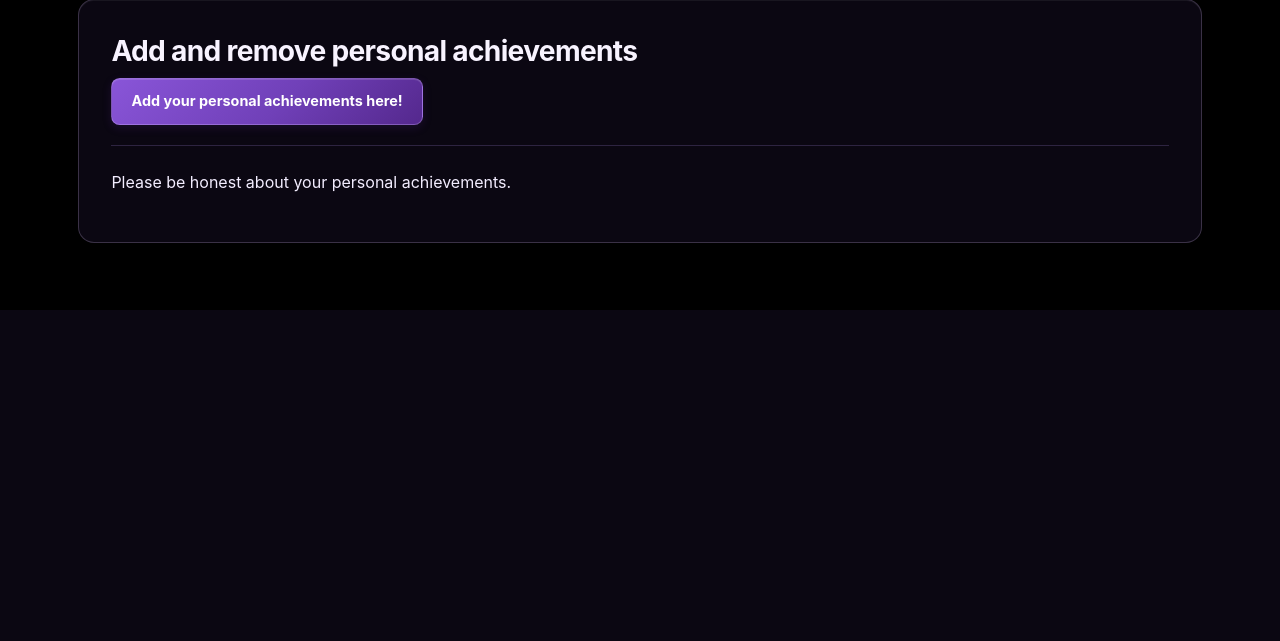
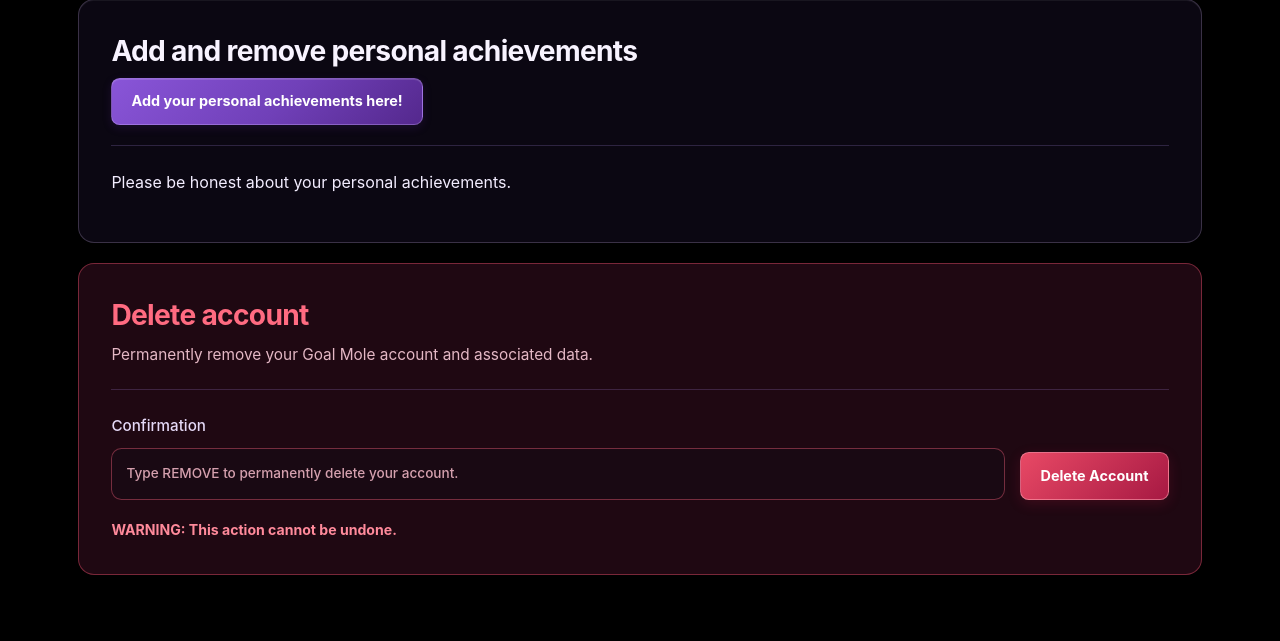
Before and after one commit to Deedacruh/Goal_Mole, a Flask app: template templates/settings.html in a window 1280 px wide. Shown: the part 3883-4524 px from the top of the page. Before the commit the page ends 4193 px from the top, so only its background shows below. Run offline with Flask 3, Linux system fonts and the light colour scheme; the template is opened without the code that fills it, so the values that code supplies are empty.

Commit message:
Improve app.py and finish creating and tweaking delete_account button

```diff
--- a/app.py
+++ b/app.py
@@ -1797,6 +1797,179 @@ def remove_achievement():
 
     return redirect("/load_add_achievements")
 
+@app.route("/DELETE_ACCOUNT", methods=["POST"]) # All caps because VERY important to not mess up.
+def DELETE_ACCOUNT():
+    user = session.get("user")
+
+    if not user:
+        return redirect("/")
+
+    input_remove_account = request.form.get("input_remove_account")
+    username = user["username"]
+
+    if not input_remove_account == "REMOVE":
+        error_message_remove = 'You must input "REMOVE" to remove your account.'
+        with sqlite3.connect(os.path.join(currentdirectory, "user_settings.db")) as connection:
+            current_email_displayed = connection.execute(
+                """
+                    SELECT public_email
+                    FROM user_settings
+                    WHERE username = ?
+                """,
+                (user["username"],)
+            ).fetchone()
+        if current_email_displayed:
+            current_email_displayed = current_email_displayed[0]
+        else:
+            current_email_displayed = None
+
+        with sqlite3.connect(os.path.join(currentdirectory, "user_settings.db")) as connection:
+            current_pronouns_displayed = connection.execute(
+                """
+                    SELECT pronouns
+                    FROM user_settings
+                    WHERE username = ?
+                """,
+                (user["username"],)
+            ).fetchone()
+        if current_pronouns_displayed:
+            current_pronouns_displayed = current_pronouns_displayed[0]
+        else:
+            current_pronouns_displayed = None
+
+        with sqlite3.connect(os.path.join(currentdirectory, "user_settings.db")) as connection:
+            current_bio_displayed = connection.execute(
+                """
+                    SELECT bio
+                    FROM user_settings
+                    WHERE username = ?
+                """,
+                (user["username"],)
+            ).fetchone()
+        if current_bio_displayed:
+            current_bio_displayed = current_bio_displayed[0]
+        else:
+            current_bio_displayed = None
+        with sqlite3.connect(os.path.join(currentdirectory, "user_settings.db")) as connection:
+                current_job_displayed = connection.execute(
+                    """
+                        SELECT job
+                        FROM user_settings
+                        WHERE username = ?
+                    """,
+                    (user["username"],)
+                ).fetchone()
+        if current_job_displayed:
+            current_job_displayed = current_job_displayed[0]
+        else:
+            current_job_displayed = None
+        with sqlite3.connect(os.path.join(currentdirectory, "user_settings.db")) as connection:
+            current_location_displayed = connection.execute(
+                """
+                    SELECT location
+                    FROM user_settings
+                    WHERE username = ?
+                """,
+                (user["username"],)
+            ).fetchone()
+        if current_location_displayed:
+            current_location_displayed = current_location_displayed[0]
+        else:
+            current_location_displayed = None
+        current_skills_displayed_str = ""
+        with sqlite3.connect(os.path.join(currentdirectory, "skills.db")) as connection:
+            current_skills_displayed = connection.execute(
+                """
+                    SELECT skill
+                    FROM skills
+                    WHERE username = ?
+                """,
+                (user["username"],)
+            ).fetchall()
+        if current_skills_displayed:
+            for x in range(len(current_skills_displayed)):
+                current_skills_displayed_str += current_skills_displayed[x][0] + "\n" #TODO Make each skill a new line
+
+        else:
+            current_skills_displayed_str = ""
+        return render_template(
+            "settings.html",
+            user=user,
+            current_email_displayed=current_email_displayed,
+            current_pronouns_displayed=current_pronouns_displayed,
+            current_bio_displayed=current_bio_displayed,
+            current_job_displayed=current_job_displayed,
+            current_location_displayed=current_location_displayed,
+            current_skills_displayed_str=current_skills_displayed_str,
+            error_message_remove=error_message_remove
+        )
+    else:
+        # Delete the user's profile
+        with sqlite3.connect(os.path.join(currentdirectory, "profile.db")) as connection:
+            connection.execute(
+                "DELETE FROM profile WHERE username = ?",
+                (username,)
+            )
+
+        # Delete the user's settings
+        with sqlite3.connect(os.path.join(currentdirectory, "user_settings.db")) as connection:
+            connection.execute(
+                "DELETE FROM user_settings WHERE username = ?",
+                (username,)
+            )
+
+        # Delete friend requests sent or received by the user
+        with sqlite3.connect(os.path.join(currentdirectory, "requests.db")) as connection:
+            connection.execute(
+                "DELETE FROM requests WHERE sender = ? OR receiver = ?",
+                (username, username)
+            )
+
+        # Delete friendships involving the user
+        with sqlite3.connect(os.path.join(currentdirectory, "friends.db")) as connection:
+            connection.execute(
+                "DELETE FROM friends WHERE username = ? OR receiver = ?",
+                (username, username)
+            )
+
+        # Delete user based holes involving the user
+        with sqlite3.connect(os.path.join(currentdirectory, "user_holes.db")) as connection:
+            connection.execute(
+                "DELETE FROM user_holes WHERE username = ?",
+                (username,)
+            )
+        # Delete skills involving the user
+        with sqlite3.connect(os.path.join(currentdirectory, "skills.db")) as connection:
+            connection.execute(
+                "DELETE FROM skills WHERE username = ?",
+                (username,)
+            )
+        # Delete tasks_completed_today involving the user
+        with sqlite3.connect(os.path.join(currentdirectory, "tasks_completed_today.db")) as connection:
+            connection.execute(
+                "DELETE FROM tasks_completed_today WHERE username = ?",
+                (username,)
+            )
+        # Delete tasks_reloader involving the user
+        with sqlite3.connect(os.path.join(currentdirectory, "tasks_reloader.db")) as connection:
+            connection.execute(
+                "DELETE FROM tasks_reloader WHERE username = ?",
+                (username,)
+            )
+        # Delete tasks_today involving the user
+        with sqlite3.connect(os.path.join(currentdirectory, "tasks_today.db")) as connection:
+            connection.execute(
+                "DELETE FROM tasks_today WHERE username = ?",
+                (username,)
+            )
+        # Delete achievements involving the user
+        with sqlite3.connect(os.path.join(currentdirectory, "achievements.db")) as connection:
+            connection.execute(
+                "DELETE FROM achievements WHERE username = ?",
+                (username,)
+            )
+        session.clear()
+        return redirect("/")
 # Keep this at the bottom. This is what starts the server.
 if __name__ == "__main__":
     app.run(debug=True)
@@ -1809,8 +1982,6 @@ if __name__ == "__main__":
 # DONE Add profile on friend list
 # DONE Add unfriend option.
 # DONE On profile page add the skills ranked by holes dug for each one on the side segment.
-# TODO profile: friends below the about with only profile pictures and names
-# TODO Add a fun little side not below all of this like the bio but shorter below daily activity.
 # DONE Daily activities are the history of the activities done in that day laid out like people search
 # DONE Holes dug overall on the profile
 # DONE Add the task adder on homepage. HARDEST SEGMENT PROBABLY.
--- a/templates/settings.html
+++ b/templates/settings.html
@@ -364,6 +364,45 @@
         <p id="disclaimer_achievements">
             Please be honest about your personal achievements.
         </p>
+    </section>
+    <!-- DELETE ACCOUNT -->
+    <section class="settings-section" id="delete-account-section">
+        <div class="section-heading">
+            <h2>Delete account</h2>
+            <p>
+                Permanently remove your Goal Mole account and associated data.
+            </p>
+        </div>
+
+        <form action="/DELETE_ACCOUNT" method="POST"
+            class="settings-form delete-account-form">
+
+            <label for="remove-account" class="field-label">
+                Confirmation
+                <input
+                    id="remove-account"
+                    type="text"
+                    name="input_remove_account"
+                    placeholder="Type REMOVE to permanently delete your account."
+                    autocomplete="off"
+                    required
+                >
+            </label>
+
+            <button type="submit" class="settings-button delete-account-button">
+                Delete Account
+            </button>
+        </form>
+
+        <p class="delete-account-warning">
+            WARNING: This action cannot be undone.
+        </p>
+
+        {% if error_message_remove %}
+            <p class="delete-account-error">
+                {{ error_message_remove }}
+            </p>
+        {% endif %}
     </section>
 </div>
 
@@ -1241,6 +1280,181 @@
         border-color: rgba(210, 192, 238, 0.65);
         box-shadow: 0 8px 32px rgba(75, 42, 115, 0.07);
     }
+
+/* =========================================
+   DELETE ACCOUNT — RESPONSIVE WARNING CARD
+   ========================================= */
+
+#delete-account-section {
+    border: 1px solid rgba(255, 85, 115, 0.4);
+    background: rgba(65, 17, 38, 0.48);
+
+    -webkit-backdrop-filter: blur(clamp(0.5rem, 1.5vw, 1rem));
+    backdrop-filter: blur(clamp(0.5rem, 1.5vw, 1rem));
+
+    box-shadow: 0 0.5vw 2vw rgba(0, 0, 0, 0.12);
+}
+
+#delete-account-section .section-heading h2 {
+    color: #ff6b81;
+}
+
+#delete-account-section .section-heading p {
+    color: #e4b8c5;
+}
+
+/* FORM LAYOUT */
+
+#delete-account-section .delete-account-form {
+    display: flex;
+    flex-direction: row;
+    flex-wrap: wrap;
+    align-items: flex-end;
+    gap: clamp(0.6rem, 1.2vw, 1rem);
+    width: 100%;
+    min-width: 0;
+}
+
+#delete-account-section .delete-account-form .field-label {
+    flex: 1 1 18rem;
+    min-width: 0;
+}
+
+/* CONFIRMATION INPUT */
+
+#delete-account-section #remove-account {
+    width: 100%;
+    min-width: 0;
+    padding: clamp(0.65rem, 1.1vw, 1rem);
+
+    color: #fff0f3;
+    background: rgba(25, 10, 20, 0.75);
+    border: 1px solid rgba(255, 100, 127, 0.4);
+    border-radius: 0.65rem;
+
+    font: inherit;
+    font-size: clamp(0.85rem, 1vw, 1rem);
+}
+
+#delete-account-section #remove-account::placeholder {
+    color: #d5a0ae;
+    opacity: 1;
+}
+
+#delete-account-section #remove-account:focus {
+    outline: 2px solid #ff647f;
+    outline-offset: 0.2rem;
+    border-color: #ff647f;
+}
+
+/* DELETE BUTTON */
+
+#delete-account-section .delete-account-button {
+    flex: 0 1 auto;
+    max-width: 100%;
+
+    color: #ffffff;
+    background: linear-gradient(135deg, #e84965, #a71943);
+    border: 1px solid rgba(255, 170, 185, 0.5);
+
+    box-shadow: 0 0.3vw 1vw rgba(190, 25, 65, 0.2);
+    overflow-wrap: anywhere;
+}
+
+#delete-account-section .delete-account-button:hover {
+    background: linear-gradient(135deg, #ff647f, #c52250);
+    box-shadow: 0 0.5vw 1.5vw rgba(190, 25, 65, 0.3);
+}
+
+/* WARNING AND ERROR */
+
+#delete-account-section .delete-account-warning {
+    margin: clamp(0.8rem, 1.5vw, 1.25rem) 0 0;
+    color: #ff8a9b;
+    font-size: clamp(0.85rem, 1.1vw, 1rem);
+    font-weight: 700;
+    line-height: 1.6;
+    overflow-wrap: anywhere;
+}
+
+#delete-account-section .delete-account-error {
+    margin-top: 0.75rem;
+    color: #ff647f;
+    font-size: clamp(0.85rem, 1.1vw, 1rem);
+    font-weight: 650;
+    line-height: 1.6;
+    overflow-wrap: anywhere;
+}
+
+/* =========================================
+   LIGHT MODE
+   ========================================= */
+
+body.light-mode #delete-account-section {
+    background: rgba(255, 240, 244, 0.72);
+    border-color: rgba(190, 35, 70, 0.3);
+    box-shadow: 0 0.5vw 2vw rgba(100, 30, 50, 0.06);
+}
+
+body.light-mode #delete-account-section .section-heading h2 {
+    color: #a51e3c;
+}
+
+body.light-mode #delete-account-section .section-heading p {
+    color: #78606a;
+}
+
+body.light-mode #delete-account-section .delete-account-warning,
+body.light-mode #delete-account-section .delete-account-error {
+    color: #b42345;
+}
+
+body.light-mode #delete-account-section #remove-account {
+    color: #39202a;
+    background: rgba(255, 255, 255, 0.85);
+    border-color: #e7a7b6;
+}
+
+body.light-mode #delete-account-section #remove-account::placeholder {
+    color: #946574;
+}
+
+/* =========================================
+   CUSTOM WALLPAPER — FROSTED GLASS
+   ========================================= */
+
+body.custom #delete-account-section {
+    background: rgba(35, 15, 35, 0.55);
+    border-color: rgba(255, 120, 155, 0.4);
+
+    -webkit-backdrop-filter: blur(clamp(0.5rem, 1.5vw, 1rem));
+    backdrop-filter: blur(clamp(0.5rem, 1.5vw, 1rem));
+}
+
+body.custom #delete-account-section #remove-account {
+    background: rgba(15, 8, 20, 0.55);
+
+    -webkit-backdrop-filter: blur(0.5rem);
+    backdrop-filter: blur(0.5rem);
+}
+
+/* =========================================
+   SMALL SCREENS
+   ========================================= */
+
+@media (max-width: 42rem) {
+    #delete-account-section .delete-account-form {
+        flex-direction: column;
+        align-items: stretch;
+    }
+
+    #delete-account-section .delete-account-form .field-label,
+    #delete-account-section .delete-account-button {
+        width: 100%;
+        max-width: 100%;
+    }
+}
+
 </style>
 
 {% endblock %}
```
